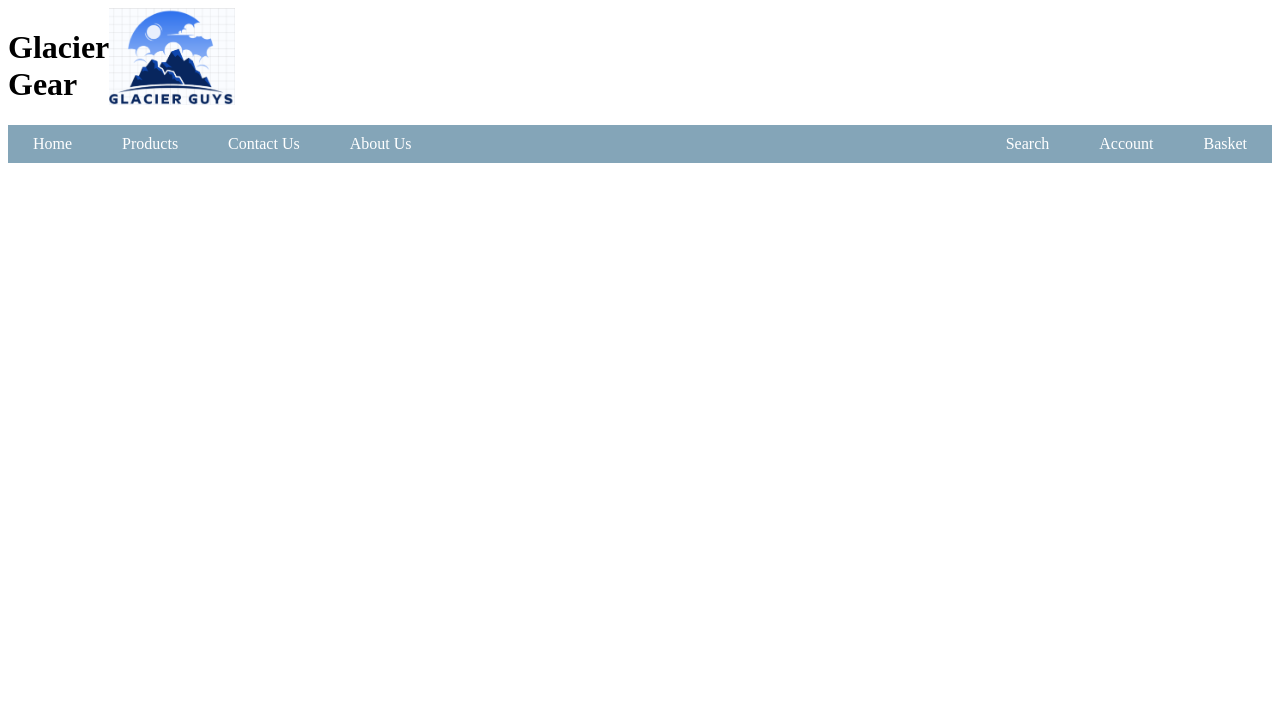
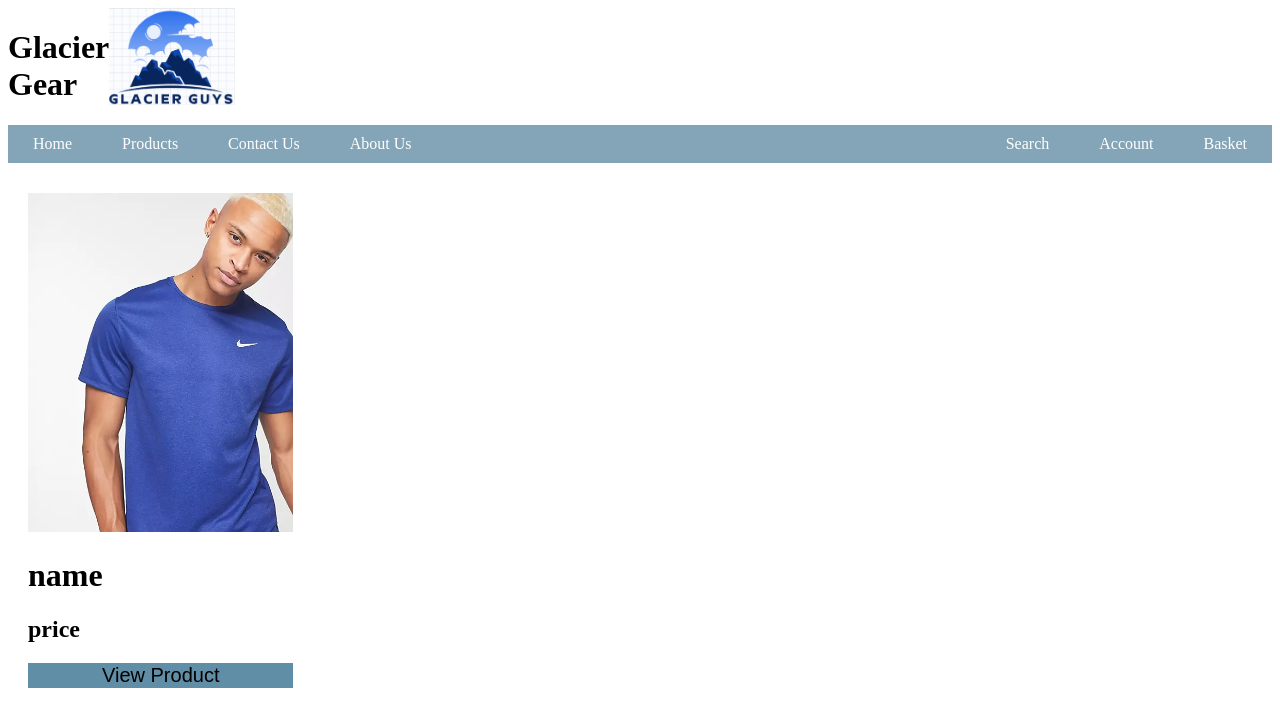
Before and after one commit to AllenZachh/Group-33, a PHP site: page /products_list.php in a window 1280 px wide. Shown: the top 727 px of the page. Run offline with PHP 8.4, Linux system fonts and the light colour scheme.

Commit message:
updated the html and structure of the product card

```diff
--- a/products_list.php
+++ b/products_list.php
@@ -3,7 +3,7 @@
 <head>
     <meta charset="UTF-8">
     <meta name="viewport" content="width=device-width, initial-scale=1.0">
-    <link rel ="stylesheet" href = "css/styleAwais.css">
+    <link rel ="stylesheet" href = "styleAwais.css">
     <title>Document</title>
 </head>
 <body>
@@ -21,9 +21,17 @@
                 <li><a href = "search.html">Search</a></li>
                 <li><a href="accountpage.html">Account</a></li>
                 <li><a href="basket.html">Basket</a></li>
-              </div>
-          </ul>
+            </div>
         </div>
+            <div class = "container">
+                <div class = "card">
+                    <img src = "test.jpg"/>
+                    <h1>name </h1>
+                    <h2>price</h2>
+                    <a class = "viewproduct" href='https://www.freecodecamp.org/'><button>View Product</button></a>
+                </div>
+
+            </div>
         </div>
     </div>
 </div>
```
